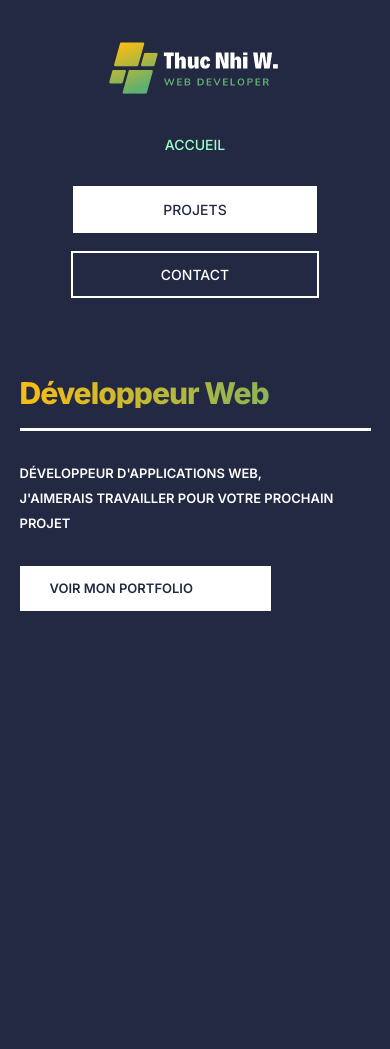
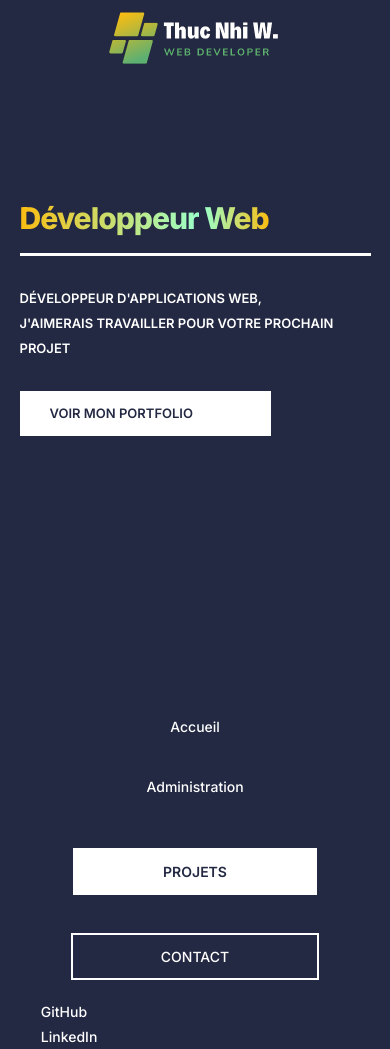
Before and after one commit to thucnhi-wiedenhofer/tn_portfolio_next.js, a Next.js app: page / in a window 390 px wide. Before the commit the page ends 891 px from the top, so only its background shows below. Built offline with nearby package versions, Linux system fonts and the light colour scheme.

Commit message:
modif  header and footer to finish

```diff
--- a/components/Container.js
+++ b/components/Container.js
@@ -1,6 +1,7 @@
 import React from 'react'
 import Head from 'next/head'
-import Navbar from './Navbar/Navbar'
+import Header from './Header/Header'
+import Footer from './Footer/Footer'
 
 export default function Container({ children }) {
   return (
@@ -26,8 +27,9 @@ export default function Container({ children }) {
         />
         <title>Thuc Nhi Wiedenhofer Portfolio</title>
       </Head>
-      <Navbar/>
+      <Header/>
       <main>{children}</main>
+      <Footer/>
     </>
   )
 }
--- /dev/null
+++ b/components/Footer/Footer.js
@@ -0,0 +1,50 @@
+import React from "react";
+import styles from "./Footer.module.css";
+import Link from "next/link";
+
+export default function Footer() {
+  return (
+    <footter>
+      <div className={styles.container}>
+        <nav className={styles.navbar}>
+          <div>
+            <ul className={styles.nav}>
+              <li className={styles.navItem}>
+                <Link className={styles.link} aria-current="page" href="/">
+                  Accueil
+                </Link>
+              </li>
+              <li className={styles.navItem}>
+                <Link className={styles.link} aria-current="page" href="/admin">
+                  Administration
+                </Link>
+              </li>
+              <li className={styles.navItem}>
+                <Link className={styles.btn} href="/projets">
+                  Projets
+                </Link>
+              </li>
+              <li className={styles.navItem}>
+                <Link className={styles.btnOutline} href="/contact">
+                  Contact
+                </Link>
+              </li>
+            </ul>
+            <ul className={styles.icons}>
+              <li>
+                <Link href="#" class="icon brands alt fa-github">
+                  <span class="label">GitHub</span>
+                </Link>
+              </li>
+              <li>
+                <Link href="#" class="icon brands alt fa-linkedin-in">
+                  <span class="label">LinkedIn</span>
+                </Link>
+              </li>
+            </ul>
+          </div>
+        </nav>
+      </div>
+    </footter>
+  );
+}
--- /dev/null
+++ b/components/Footer/Footer.module.css
@@ -0,0 +1,81 @@
+.navbar {
+  display: flex;
+  justify-content: space-between;
+  align-items: center;
+}
+
+.nav {
+  display: flex;
+  flex-direction: row;
+  justify-content: space-around;
+}
+
+.navItem {
+  margin: 30px;
+}
+
+.link {
+  color: #ffff;
+}
+.link:hover,
+.link:active {
+  color: #9bffc9;
+}
+
+.btn {
+  background-color: #ffff;
+  font-weight: 550;
+  color: #242943;
+  padding: 10px 30px;
+  text-transform: uppercase;
+}
+.btn:hover,
+.btn:active {
+  background-color: #9bffc9;
+}
+
+.btnOutline {
+  background-color: transparent;
+  border: 0px;
+  box-shadow: inset 0 0 0 2px #ffffff;
+  color: #ffff;
+  padding: 10px 30px;
+  text-transform: uppercase;
+}
+
+.btnOutline:hover,
+.btnOutline:active {
+  box-shadow: inset 0 0 0 2px #9bffc9;
+  color: #9bffc9;
+}
+
+@media (min-width: 415px) {
+  .navItem {
+    margin: 20px;
+  }
+  .btn,
+  .btnOutline {
+    display: none;
+  }
+}
+
+@media (max-width: 414px) {
+  .navbar {
+    flex-direction: column;
+    justify-content: center;
+  }
+  .nav {
+    flex-direction: column;
+    justify-content: center;
+    text-align: center;
+  }
+  .navItem:nth-child(1) {
+    margin: 5px;
+  }
+  .btn {
+    padding: 15px 90px;
+  }
+  .btnOutline {
+    padding: 15px 90px;
+  }
+}
--- /dev/null
+++ b/components/Header/Header.js
@@ -0,0 +1,38 @@
+import React from "react";
+import Link from "next/link";
+import Image from "next/image";
+import Logo from "./../../public/images/logo_1.png";
+import styles from "./Header.module.css";
+
+export default function Header() {
+  return (
+    <header className={styles.header}>
+      <nav className={styles.navbar}>
+        <div className="logo">
+          <Link href="/">
+            <Image src={Logo} alt="logo" width="200" height="75" />
+          </Link>
+        </div>
+        <div>
+          <ul className={styles.nav}>
+            <li className={styles.navItem}>
+              <Link className={styles.link} aria-current="page" href="/">
+                Accueil
+              </Link>
+            </li>
+            <li className={styles.navItem}>
+              <Link className={styles.btn} href="/projets">
+                Projets
+              </Link>
+            </li>
+            <li className={styles.navItem}>
+              <Link className={styles.btnOutline} href="/contact">
+                Contact
+              </Link>
+            </li>
+          </ul>
+        </div>
+      </nav>
+    </header>
+  );
+}
--- a/components/Navbar/Navbar.module.css
+++ b/components/Header/header.module.css
@@ -2,7 +2,12 @@
   display: flex;
   justify-content: space-between;
   align-items: center;
-  margin: 30px;
+}
+
+.header {
+  position: fixed;
+  top: 0;
+  width: 100%;
 }
 
 .nav {
@@ -16,12 +21,16 @@
   text-transform: uppercase;
 }
 
-.active {
+.link {
+  color: #ffff;
+}
+.link:hover, .link:active {
   color: #9bffc9;
 }
 
 .btn {
   background-color: #ffff;
+  font-weight: 550;
   color: #242943;
   padding: 10px 30px;
 }
@@ -51,19 +60,14 @@
 }
 
 @media (max-width: 414px) {
-  .navbar {
-    flex-direction: column;
-    justify-content: center;
-  }
+  .header {
+    position: relative;
+    }
+    .navbar {
+      justify-content: center;
+    }
+
   .nav {
-    flex-direction: column;
-    justify-content: center;
-    text-align: center;
-  }
-  .btn {
-    padding: 15px 90px;
-  }
-  .btnOutline {
-    padding: 15px 90px;
+    display: none;
   }
 }
--- a/components/Navbar/Navbar.js
+++ /dev/null
@@ -1,36 +0,0 @@
-import React from "react";
-import Link from "next/link";
-import Image from "next/image";
-import Logo from "./../../public/images/logo_1.png";
-import styles from "./Navbar.module.css";
-
-export default function Navbar() {
-  return (
-    <nav className={styles.navbar}>
-      <div className="logo">
-        <Link href="/">
-          <Image src={Logo} alt="logo" width="200" height="75" />
-        </Link>
-      </div>
-      <div >
-        <ul className={styles.nav}>
-          <li className={styles.navItem}>
-            <Link className={styles.active} aria-current="page" href="/">
-              Accueil
-            </Link>
-          </li>
-          <li className={styles.navItem}>
-            <Link className={styles.btn} href="/projets">
-              Projets
-            </Link>
-          </li>
-          <li className={styles.navItem}>
-            <Link className={styles.btnOutline} href="/contact">
-              Contact
-            </Link>
-          </li>
-        </ul>
-      </div>
-    </nav>
-  );
-}
--- a/pages/index.js
+++ b/pages/index.js
@@ -11,7 +11,9 @@ export default function Home() {
     <section className={styles.banner}>
       <div className={styles.container}>
         <div className={styles.title}>
-          <h1>Développeur Web </h1>
+          <h1>
+            <span className={styles.first}>Développeur</span> <span className={styles.second}>Web</span>
+          </h1>
         </div>
         <div className={styles.content}>
           <p>
--- a/styles/Home.module.css
+++ b/styles/Home.module.css
@@ -3,14 +3,23 @@
   font-weight: 800;
   line-height: 1;
   letter-spacing: -3px;
-  background: linear-gradient(90deg,#fabd12, #5eb072);
+  margin-top: 15%;
+}
+.first {
+  background: linear-gradient(90deg,#fabd12, #9bffc9);
+  background-clip: text;
+  -webkit-background-clip: text;
+  -webkit-text-fill-color: transparent;
+}
+.second {
+  background: linear-gradient(90deg,#9bffc9, #fabd12);
   background-clip: text;
   -webkit-background-clip: text;
   -webkit-text-fill-color: transparent;
 }
 
 .container {
-  min-height: 60vh;
+  min-height: 65vh;
   max-width: 1100px;
   width: calc(100% - 10%);
   margin: 10% auto;
@@ -83,6 +92,7 @@
 
 @media (max-width: 1024px) {
   .banner h1 {
+    margin-top: 20%;
     font-size: 60px;
   }
 }
```
Also changed, not shown: pages/admin.js (added, +7 -0 lines), pages/contact.js (added, +7 -0 lines), pages/projets.js (added, +7 -0 lines).
